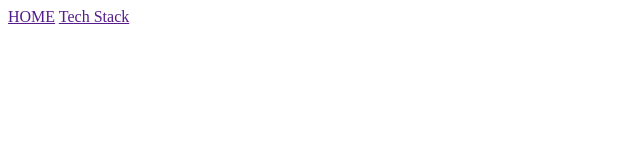
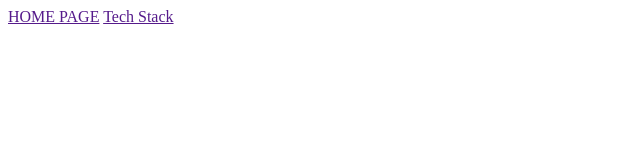
Before and after one commit to malidipa/profile-dipa, a plain HTML site: page index.html in a window 1280 px wide. Shown: the full height of the page, 0-640 px from the left. Drawn offline with Linux system fonts and the light colour scheme.

Commit message:
practice
practice

```diff
--- a/index.html
+++ b/index.html
@@ -7,7 +7,7 @@
 </head>
 <body>
     <header>
-        <a href="">HOME</a>
+        <a href="">HOME PAGE</a>
         <a href="">Tech Stack</a>
     </header>
 </body>
```
